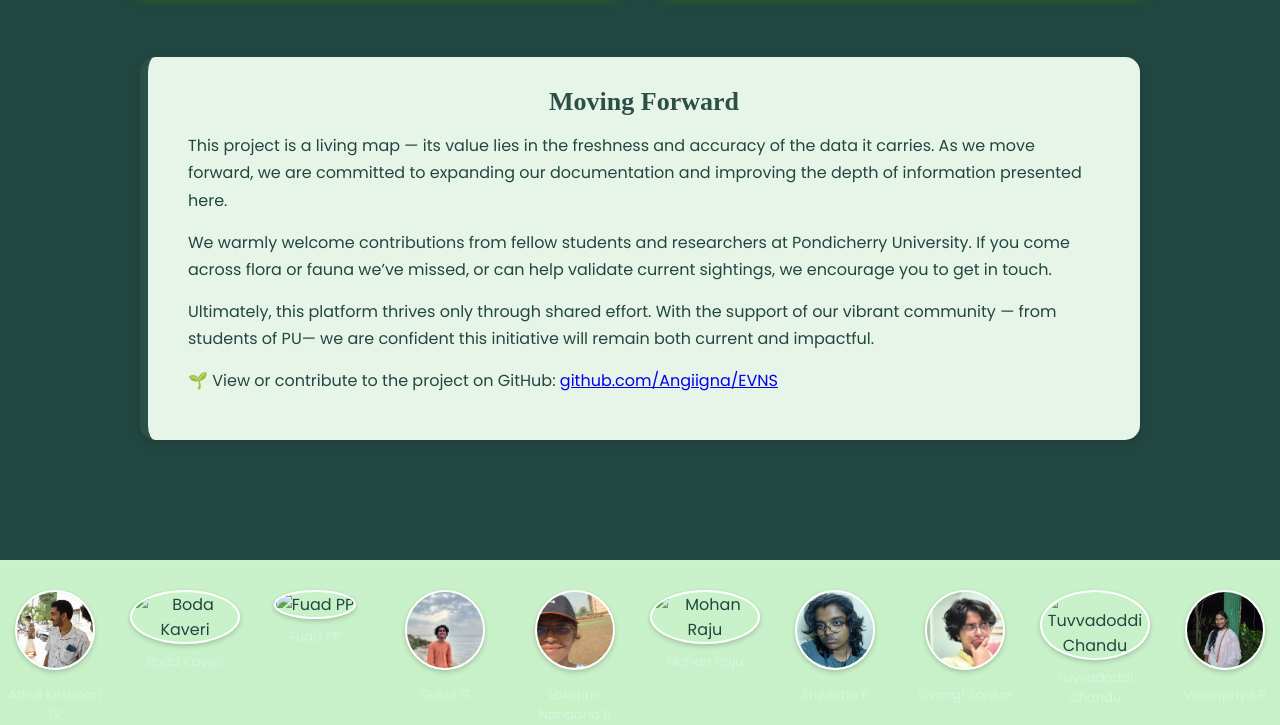
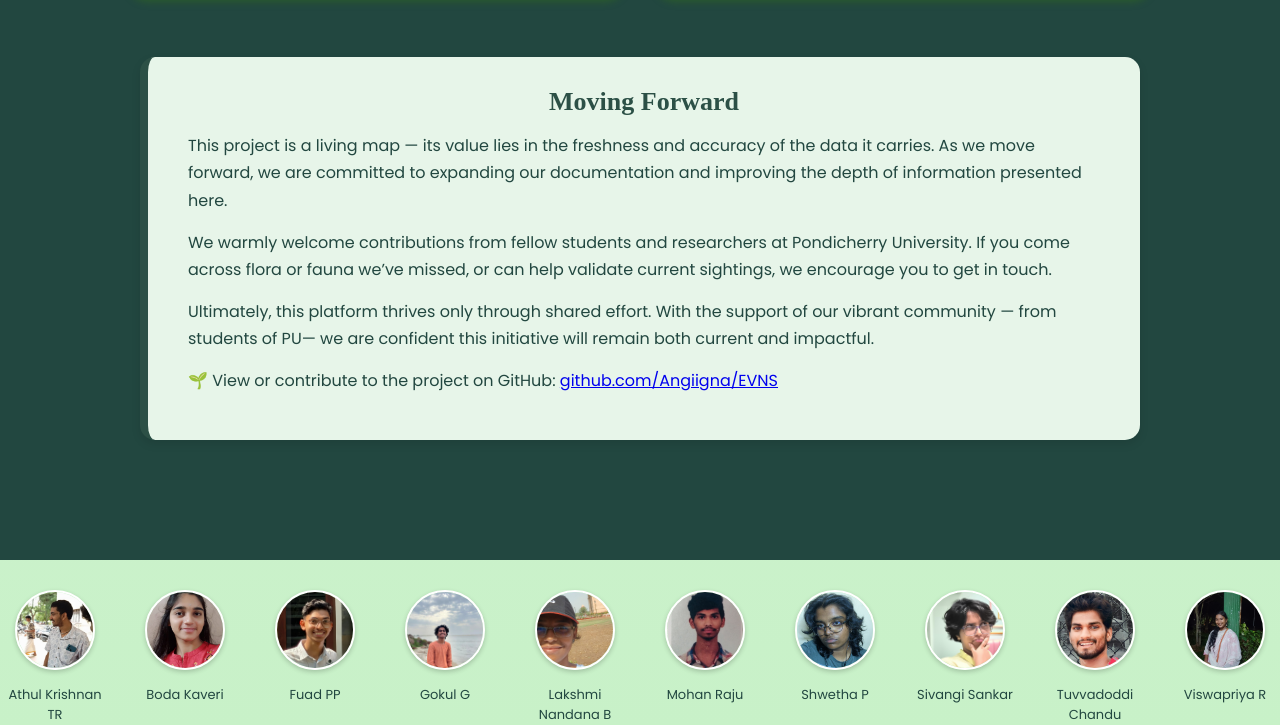
Before and after one commit to Angiigna/EVNS, a plain HTML site: page index.html in a window 1280 px wide. Shown: the part 3276-4001 px from the top of the page. Drawn offline with Linux system fonts and the light colour scheme; a web font is replaced by a local one.

Commit message:
added all photos

```diff
--- a/index.html
+++ b/index.html
@@ -292,7 +292,7 @@ hr {
 .member p {
     font-size: 13px;
     margin-top: 8px;
-    color: #d7f4de;
+    color: #224740;
 }
 .moving-forward {
   margin: 60px auto;
@@ -457,11 +457,11 @@ hr {
         <p>Athul Krishnan TR</p>
     </div>
     <div class="member">
-        <img src="boda.jpg" alt="Boda Kaveri">
+        <img src="./team/kaveri.jpg" alt="Boda Kaveri">
         <p>Boda Kaveri</p>
     </div>
     <div class="member">
-        <img src="fuad.jpg" alt="Fuad PP">
+        <img src="./team/fuad.jpg" alt="Fuad PP">
         <p>Fuad PP</p>
     </div>
     <div class="member">
@@ -473,7 +473,7 @@ hr {
         <p>Lakshmi Nandana B</p>
     </div>
     <div class="member">
-        <img src="mohan.jpg" alt="Mohan Raju">
+        <img src="./team/mohan.jpg" alt="Mohan Raju">
         <p>Mohan Raju</p>
     </div>
     <div class="member">
@@ -485,7 +485,7 @@ hr {
         <p>Sivangi Sankar</p>
     </div>
     <div class="member">
-        <img src="chandu.jpg" alt="Tuvvadoddi Chandu">
+        <img src="./team/chandu.jpg" alt="Tuvvadoddi Chandu">
         <p>Tuvvadoddi Chandu</p>
     </div>
     <div class="member">
```
Also changed, not shown: team/chandu.jpg (added), team/fuad.jpg (added), team/kaveri.jpg (added), team/mohan.jpg (added).
